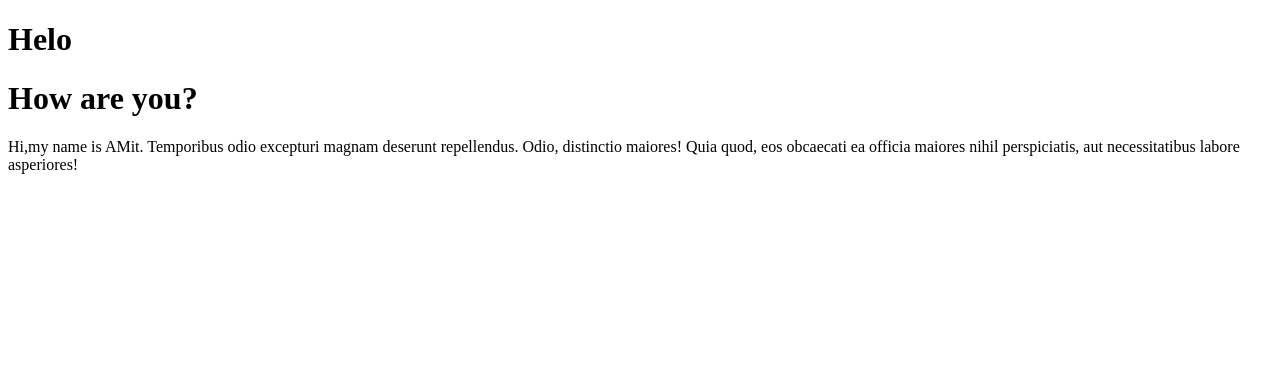
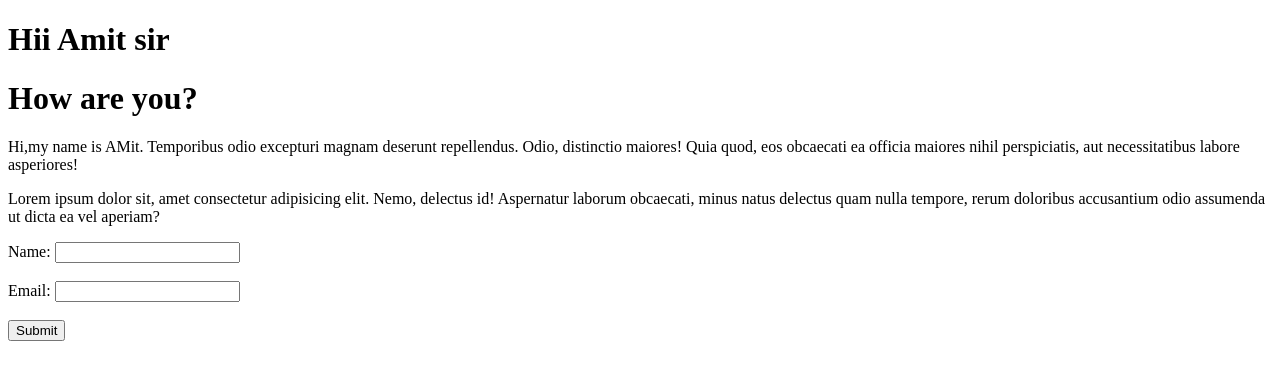
Before and after one commit to vm3techsolutions/testrepo, a plain HTML site: page index.html in a window 1280 px wide. Drawn offline with Linux system fonts and the light colour scheme.

Commit message:
hii sir |branch

```diff
--- a/index.html
+++ b/index.html
@@ -6,8 +6,19 @@
     <title>Document</title>
 </head>
 <body>
-    <h1>Helo</h1>
+    <h1>Hii Amit sir</h1>
     <h1>How are you?</h1>
     <p>Hi,my name is AMit. Temporibus odio excepturi magnam deserunt repellendus. Odio, distinctio maiores! Quia quod, eos obcaecati ea officia maiores nihil perspiciatis, aut necessitatibus labore asperiores!</p>
+
+    <p>Lorem ipsum dolor sit, amet consectetur adipisicing elit. Nemo, delectus id! Aspernatur laborum obcaecati, minus natus delectus quam nulla tempore, rerum doloribus accusantium odio assumenda ut dicta ea vel aperiam?</p>
+    <form>
+        <label for="name">Name:</label>
+        <input type="text" id="name" name="name"><br><br>
+
+        <label for="email">Email:</label>
+        <input type="email" id="email" name="email"><br><br>
+
+        <input type="submit" value="Submit">
+    </form>
 </body>
 </html>
```
